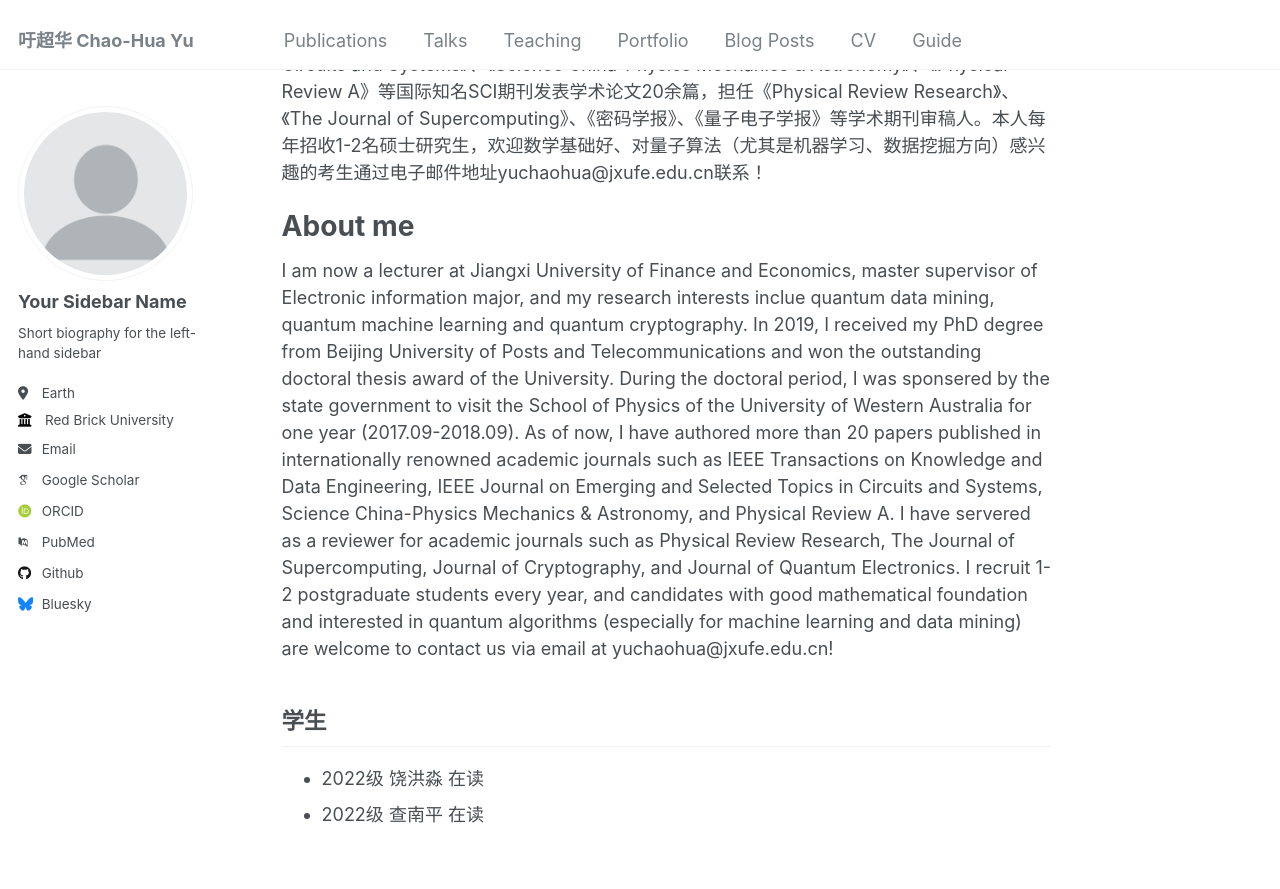
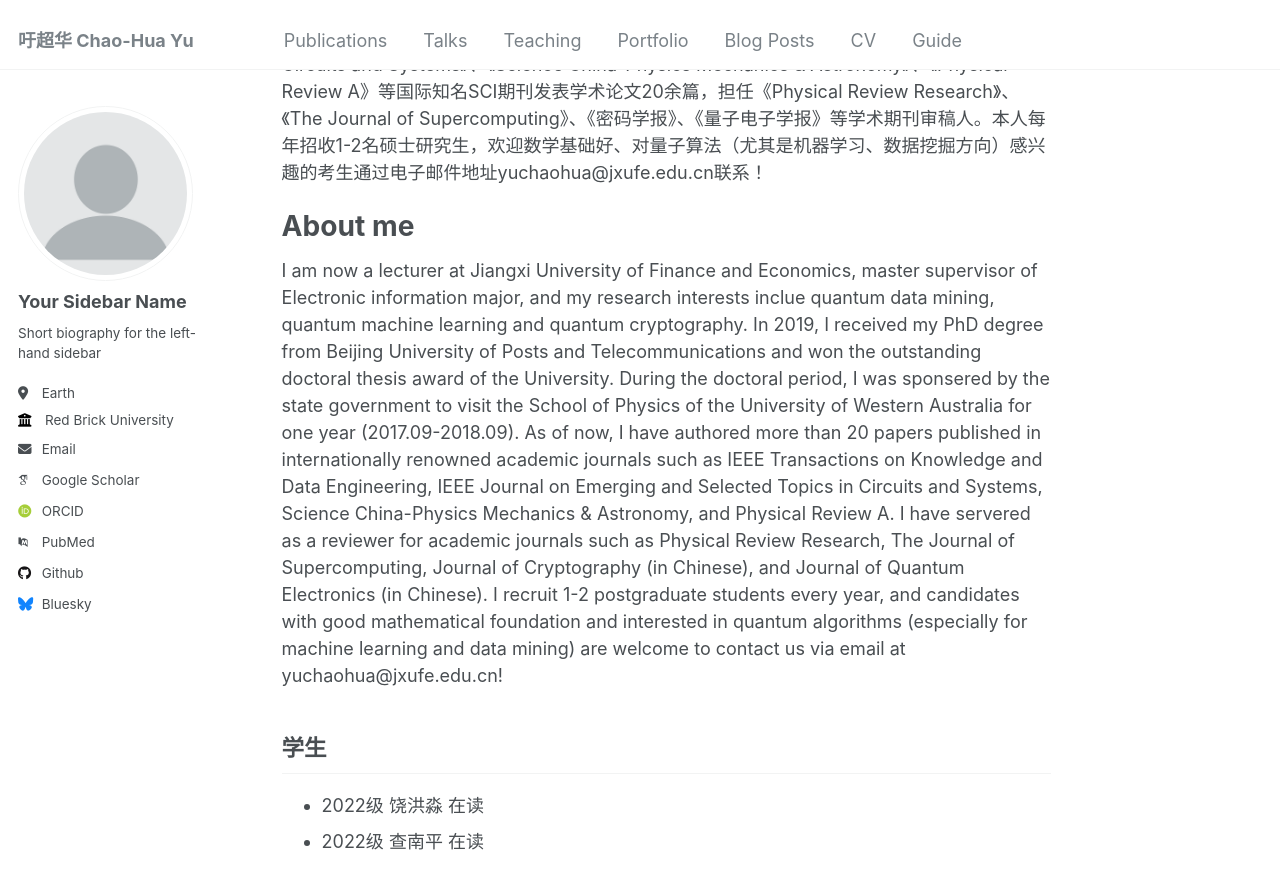
Before and after one commit to YCHbetter/YCHbetter.github.io, a Jekyll site: the page built from _pages/about.md, in a window 1280 px wide and 900 px high, scrolled down 205 px. Shown: the top 889 px of the window. Built offline with Jekyll 4.4.1, drawn with Linux system fonts in a browser that asks for light colours; some web fonts are replaced.

Commit message:
Update about.md

```diff
--- a/_pages/about.md
+++ b/_pages/about.md
@@ -11,7 +11,7 @@ redirect_from:
 
 About me
 ========
-I am now a lecturer at Jiangxi University of Finance and Economics, master supervisor of Electronic information major, and my research interests inclue quantum data mining, quantum machine learning and quantum cryptography. In 2019, I received my PhD degree from Beijing University of Posts and Telecommunications and won the outstanding doctoral thesis award of the University. During the doctoral period, I was sponsered by the state government to visit the School of Physics of the University of Western Australia for one year (2017.09-2018.09). As of now, I have authored more than 20 papers published in  internationally renowned academic journals such as IEEE Transactions on Knowledge and Data Engineering, IEEE Journal on Emerging and Selected Topics in Circuits and Systems, Science China-Physics Mechanics & Astronomy, and Physical Review A. I have servered as a reviewer for academic journals such as Physical Review Research, The Journal of Supercomputing, Journal of Cryptography, and Journal of Quantum Electronics. I recruit 1-2 postgraduate students every year, and candidates with good mathematical foundation and interested in quantum algorithms (especially for machine learning and data mining) are welcome to contact us via email at yuchaohua@jxufe.edu.cn!
+I am now a lecturer at Jiangxi University of Finance and Economics, master supervisor of Electronic information major, and my research interests inclue quantum data mining, quantum machine learning and quantum cryptography. In 2019, I received my PhD degree from Beijing University of Posts and Telecommunications and won the outstanding doctoral thesis award of the University. During the doctoral period, I was sponsered by the state government to visit the School of Physics of the University of Western Australia for one year (2017.09-2018.09). As of now, I have authored more than 20 papers published in  internationally renowned academic journals such as IEEE Transactions on Knowledge and Data Engineering, IEEE Journal on Emerging and Selected Topics in Circuits and Systems, Science China-Physics Mechanics & Astronomy, and Physical Review A. I have servered as a reviewer for academic journals such as Physical Review Research, The Journal of Supercomputing, Journal of Cryptography (in Chinese), and Journal of Quantum Electronics (in Chinese). I recruit 1-2 postgraduate students every year, and candidates with good mathematical foundation and interested in quantum algorithms (especially for machine learning and data mining) are welcome to contact us via email at yuchaohua@jxufe.edu.cn!
 
 学生
 ------
```
